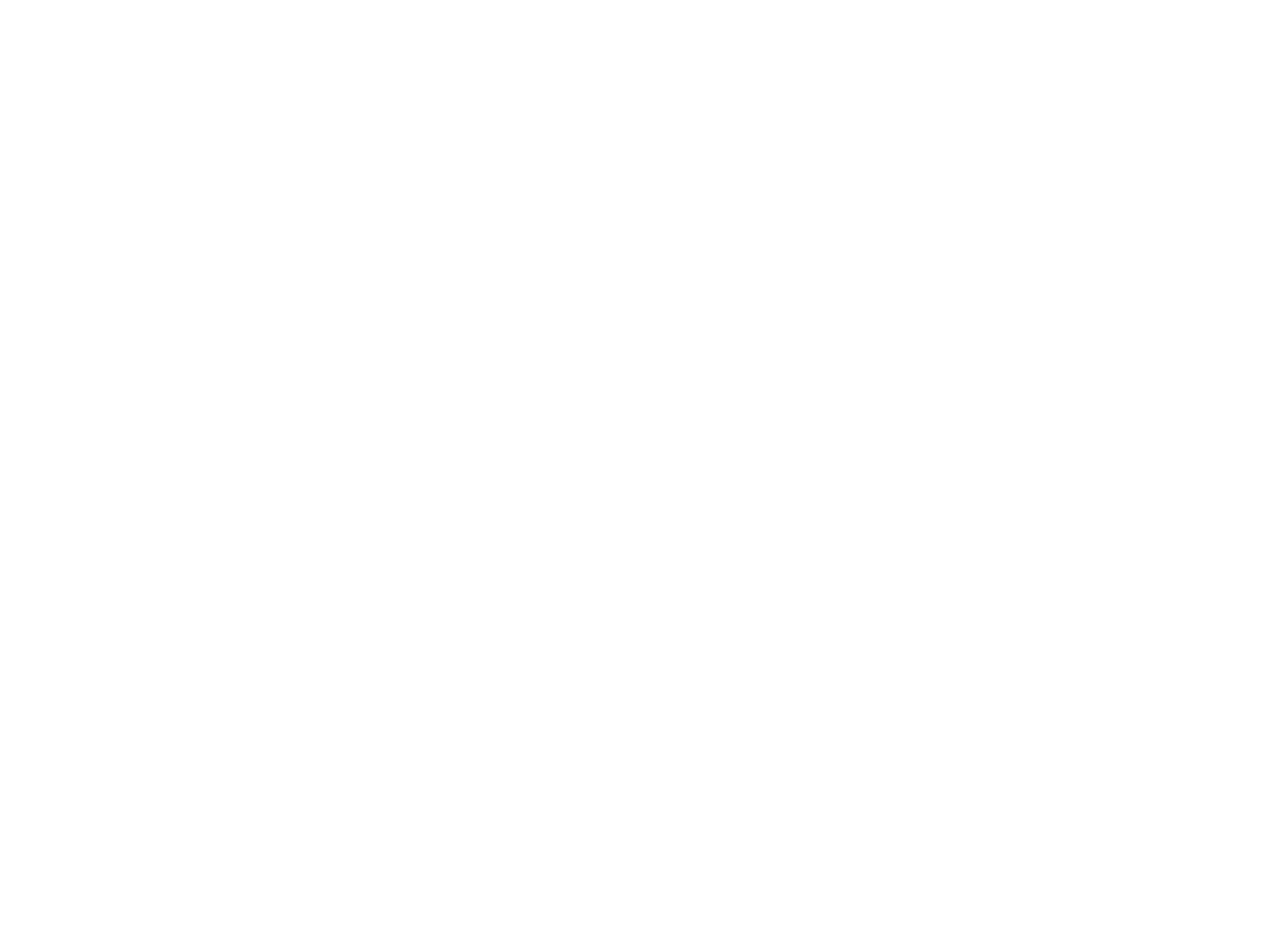
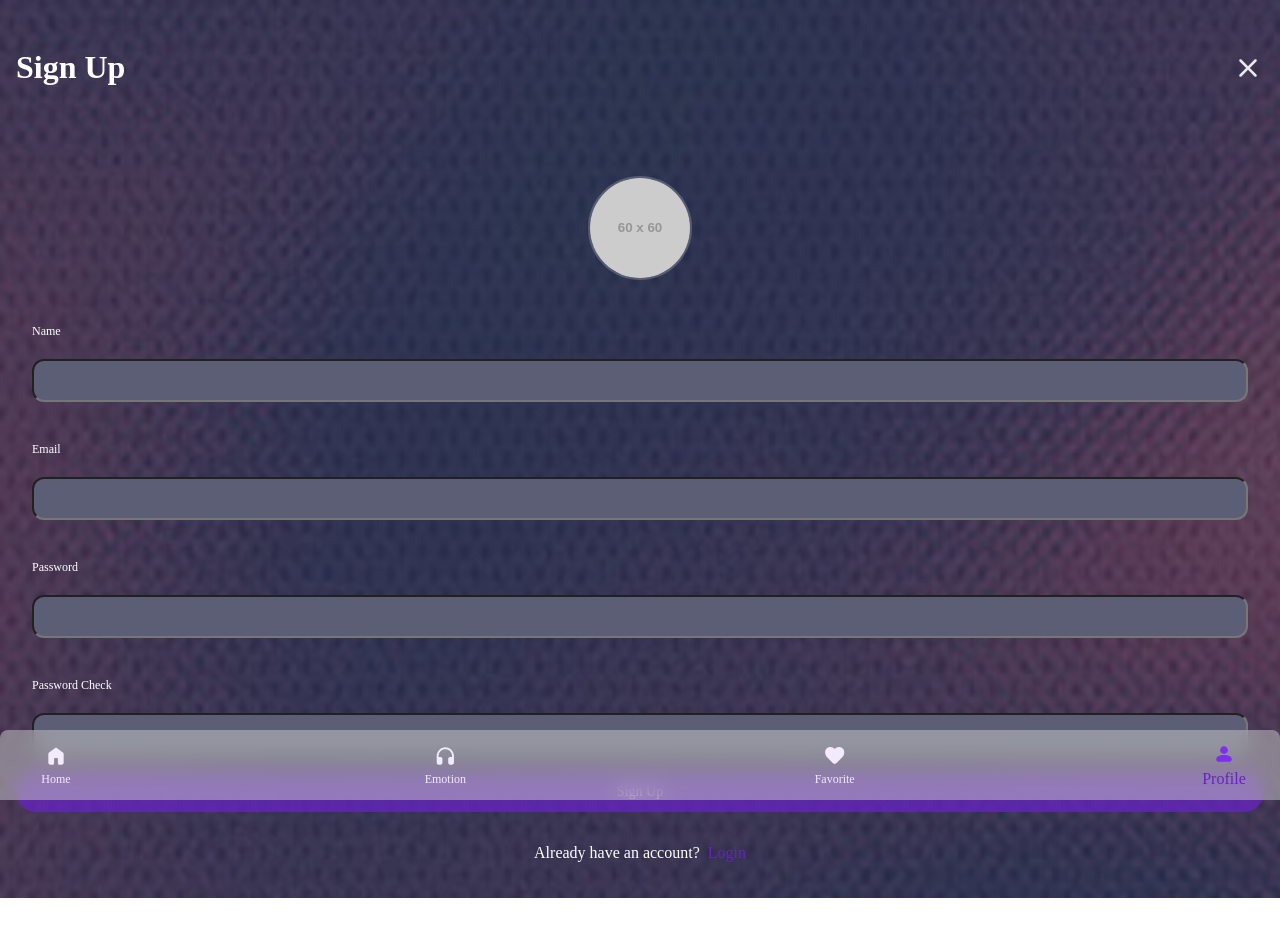
Before and after one commit to proteFU/front, a React (Vite) app: page /sign-up in a window 1280 px wide. Before the commit this address had no page. Shown: the top 936 px of the page. After the commit the page ends 896 px from the top, so only its background shows below. Built offline with nearby package versions, Linux system fonts and the light colour scheme.

Commit message:
feat: 로그인/회원가입 페이지 및 프로필 관련 컴포넌트 수정

```diff
--- a/src/App/Route.tsx
+++ b/src/App/Route.tsx
@@ -68,11 +68,11 @@
     },
     {
         path: "/login",
-        element: <Login />,
+        element: withGNB(Login),
     },
     {
-        path: "/signup",
-        element: <SignUp />,
+        path: "/sign-up",
+        element: withGNB(SignUp),
     },
     {
         path: "*",
--- a/src/Pages/Login.tsx
+++ b/src/Pages/Login.tsx
@@ -7,6 +7,7 @@
 import { InputContainer, InnerContainer, InputLabel, StyledInput } from "../Shared/UI/Input";
 import ButtonFunction from "../Shared/UI/Button";
 import axios from "axios";
+import Cancel from "../assets/취소.svg";
 
 const Background = styled.div`
     ${background}
@@ -52,17 +53,17 @@
                 localStorage.setItem('token', response.data.token);
                 navigate('/');
             } else {
-                alert('로그인에 실패했습니다.');
+                alert('Login failed.');
             }
         } catch (error) {
-            alert('로그인 중 오류가 발생했습니다.');
+            alert('Login failed.');
         }
     };
 
     return (
         <Background>
             <Container>
-                <HeadText text="로그인" />
+                <HeadText text="Login" img={Cancel}/>
                 <Form>
                 <InputContainer>
                     <InnerContainer>
@@ -80,11 +81,11 @@
                         />
                     </InnerContainer>
                 </InputContainer>
-                    <ButtonFunction text="로그인" onClick={handleSubmit} />
+                    <ButtonFunction text="Login" onClick={handleSubmit} />
                 </Form>
                 <SignUpLink>
-                    계정이 없으신가요?
-                    <a href="/signup">회원가입</a>
+                    No account?
+                    <a href="/sign-up">Sign Up</a>
                 </SignUpLink>
             </Container>
         </Background>
--- a/src/Pages/SignUp.tsx
+++ b/src/Pages/SignUp.tsx
@@ -1,5 +1,5 @@
 import styled from "@emotion/styled";
-import { useState } from "react";
+import { useState, useRef } from "react";
 import { useNavigate } from "react-router-dom";
 import { background } from "../Shared/UI/common";
 import Container from "../widgets/Profile/Container";
@@ -7,6 +7,8 @@
 import { InputContainer, InnerContainer, InputLabel, StyledInput } from "../Shared/UI/Input";
 import ButtonFunction from "../Shared/UI/Button";
 import axios from "axios";
+import Cancel from "../assets/취소.svg";
+
 const Background = styled.div`
     ${background}
 `;
@@ -17,6 +19,32 @@
     gap: 16px;
     margin-top: 44px;
     padding: 0 16px;
+`;
+
+const ImageUploadContainer = styled.div`
+    display: flex;
+    flex-direction: column;
+    align-items: center;
+    gap: 8px;
+    margin-bottom: 16px;
+`;
+
+const ProfileImage = styled.img`
+    width: 100px;
+    height: 100px;
+    border-radius: 50%;
+    object-fit: cover;
+    cursor: pointer;
+    border: 2px solid rgba(255, 255, 255, 0.2);
+    transition: all 0.3s ease-in-out;
+
+    &:hover {
+        border-color: #6425BE;
+    }
+`;
+
+const ImageInput = styled.input`
+    display: none;
 `;
 
 const LoginLink = styled.p`
@@ -40,12 +68,28 @@
     const [email, setEmail] = useState("");
     const [password, setPassword] = useState("");
     const [confirmPassword, setConfirmPassword] = useState("");
+    const [profileImage, setProfileImage] = useState<string>("https://placehold.co/60x60");
+    const fileInputRef = useRef<HTMLInputElement>(null);
     const navigate = useNavigate();
 
+    const handleImageClick = () => {
+        fileInputRef.current?.click();
+    };
+
+    const handleImageChange = (e: React.ChangeEvent<HTMLInputElement>) => {
+        const file = e.target.files?.[0];
+        if (file) {
+            const reader = new FileReader();
+            reader.onloadend = () => {
+                setProfileImage(reader.result as string);
+            };
+            reader.readAsDataURL(file);
+        }
+    };
+
     const handleSubmit = async () => {
-
         if (password !== confirmPassword) {
-            alert('비밀번호가 일치하지 않습니다.');
+            alert('Password does not match.');
             return;
         }
 
@@ -54,24 +98,38 @@
                 username,
                 email,
                 password,
+                profileImageUrl: profileImage
             });
 
             if (response.status === 200) {
-                alert('회원가입이 완료되었습니다.');
+                alert('Sign up completed.');
                 navigate('/login');
             } else {
-                alert('회원가입에 실패했습니다.');
+                alert('Sign up failed.');
             }
         } catch (error) {
-            alert('회원가입 중 오류가 발생했습니다.');
+            alert('Sign up failed.');
         }
     };
 
     return (
         <Background>
             <Container>
-                <HeadText text="회원가입" />
+                <HeadText text="Sign Up" img={Cancel}/>
                 <Form>
+                    <ImageUploadContainer>
+                        <ProfileImage
+                            src={profileImage}
+                            alt="프로필 이미지"
+                            onClick={handleImageClick}
+                        />
+                        <ImageInput
+                            type="file"
+                            ref={fileInputRef}
+                            onChange={handleImageChange}
+                            accept="image/*"
+                        />
+                    </ImageUploadContainer>
                     <InputContainer>
                         <InnerContainer>
                             <InputLabel>Name</InputLabel>
@@ -83,6 +141,7 @@
                         <InnerContainer>
                             <InputLabel>Email</InputLabel>
                             <StyledInput
+                                type="email"
                                 placeholder={email}
                                 onChange={(e) => setEmail(e.target.value)}
                             />
@@ -90,6 +149,7 @@
                         <InnerContainer>
                             <InputLabel>Password</InputLabel>
                             <StyledInput
+                                type="password"
                                 placeholder={password}
                                 onChange={(e) => setPassword(e.target.value)}
                             />
@@ -97,16 +157,17 @@
                         <InnerContainer>
                             <InputLabel>Password Check</InputLabel>
                             <StyledInput
+                                type="password"
                                 placeholder={confirmPassword}
                                 onChange={(e) => setConfirmPassword(e.target.value)}
                             />
                         </InnerContainer>
                     </InputContainer>
-                    <ButtonFunction text="회원가입" onClick={handleSubmit} />
+                    <ButtonFunction text="Sign Up" onClick={handleSubmit} />
                 </Form>
                 <LoginLink>
-                    이미 계정이 있으신가요?
-                    <a href="/login">로그인</a>
+                    Already have an account?
+                    <a href="/login">Login</a>
                 </LoginLink>
             </Container>
         </Background>
--- a/src/Shared/UI/GNB.tsx
+++ b/src/Shared/UI/GNB.tsx
@@ -43,6 +43,10 @@
     line-height: normal;
 `;
 
+const UsedText = styled.span`
+    color: #6425BE;
+`;
+
 const GNBImage = styled.img`
     width: 24px;
     height: 24px;
@@ -57,19 +61,19 @@
         <GNBContainer>
             <GNBButton>
                 <GNBImage src={isActive("/") ? UsedHome : Home} alt="home" onClick={() => navigate("/")}/>
-                <Text>Home</Text>
+                {isActive("/") ? <UsedText>Home</UsedText> : <Text>Home</Text>}
             </GNBButton>
             <GNBButton>
                 <GNBImage src={isActive("/choose-emotion") || isActive("/music-player") || isActive("/music-detail") ? UsedEmotion : Emotion} alt="emotion" onClick={() => navigate("/choose-emotion")}/>
-                <Text>Emotion</Text>
+                {isActive("/choose-emotion") || isActive("/music-player") || isActive("/music-detail") ? <UsedText>Emotion</UsedText> : <Text>Emotion</Text>}
             </GNBButton>
             <GNBButton>
                 <GNBImage src={isActive("/favorite") ? UsedFavorite : Favorite} alt="favorite" onClick={() => navigate("/favorite")}/>
-                <Text>Favorite</Text>
+                {isActive("/favorite") ? <UsedText>Favorite</UsedText> : <Text>Favorite</Text>}
             </GNBButton>
             <GNBButton>
-                <GNBImage src={isActive("/profile") ? UsedProfile : Profile} alt="profile" onClick={() => navigate("/profile")}/>
-                <Text>Profile</Text>
+                <GNBImage src={isActive("/profile") || isActive("/login") || isActive("/sign-up") ? UsedProfile : Profile} alt="profile" onClick={() => navigate("/profile")}/>
+                {isActive("/profile") || isActive("/login") || isActive("/sign-up") ? <UsedText>Profile</UsedText> : <Text>Profile</Text>}
             </GNBButton>
         </GNBContainer>
     )
--- a/src/widgets/Profile/EmotionHistory.tsx
+++ b/src/widgets/Profile/EmotionHistory.tsx
@@ -10,6 +10,8 @@
 } from 'chart.js';
 import { Radar } from 'react-chartjs-2';
 import { container, card } from "../../Shared/UI/common";
+import axios from "axios";
+import { useEffect, useState } from "react";
 
 ChartJS.register(
     RadialLinearScale,
@@ -38,6 +40,8 @@
 `;
 
 const EmotionHistory = () => {
+    const [chartData, setChartData] = useState<number[]>([]);
+
     const data = {
         labels: [
             'Happy',
@@ -51,9 +55,9 @@
         ],
         datasets: [
             {
-                data: [3, 0, 1, 2, 3, 4, 5, 6],
+                data: chartData,
                 fill: true,
-                backgroundColor: 'rgba(0, 0, 0, 0.2)',
+                backgroundColor: 'rgba(255, 255, 255, 0.2)',
                 borderColor: 'rgba(125, 46, 238, 1)',
                 pointBackgroundColor: 'rgba(124, 46, 238, 0.2)',
                 pointBorderColor: '#fff',
@@ -79,7 +83,7 @@
                 pointLabels: {
                     display: true,
                     font: {
-                        size: 10,
+                        size: 14,
                         family: 'Pretendard'
                     },
                     color: '#FFF',
@@ -94,6 +98,20 @@
         }
     };
 
+    const getEmotionHistory = async () => {
+        try {
+            const response = await axios.get('https://lazy-shaylah-guhyunwoo-777b581b.koyeb.app/emotions');
+            const emotionData = Object.values(response.data.emotionList) as number[];
+            setChartData(emotionData);
+        } catch (error) {
+            console.error('감정 데이터를 불러오는데 실패했습니다:', error);
+        }
+    }
+
+    useEffect(() => {
+        getEmotionHistory();
+    }, []);
+
     return (
         <Container>
             <ChartContainer>
--- a/src/widgets/Profile/HistoryCard.tsx
+++ b/src/widgets/Profile/HistoryCard.tsx
@@ -2,7 +2,8 @@
 import ShareIcon from '../../assets/공유.svg';
 import HamburgerIcon from '../../assets/햄버거.svg';
 import type { HistoryCardProps } from "../../types/Profile/HistoryCardProps";
-import { useState } from "react";
+import { useState, useEffect } from "react";
+import axios from "axios";
 
 const Container = styled.div`
     display: flex;
@@ -113,26 +114,40 @@
 
 const HistoryCard = ({ title, image, createdBy, onShare }: HistoryCardProps) => {
     const [isMenuOpen, setIsMenuOpen] = useState(false);
+    const [playlistData, setPlaylistData] = useState<any>(null);
+
+    const getPlaylistHistory = async () => {
+        try {
+            const response = await axios.get('https://lazy-shaylah-guhyunwoo-777b581b.koyeb.app/songs/likes');
+            setPlaylistData(response.data);
+        } catch (error) {
+            console.error("플레이리스트 히스토리 조회 실패", error);
+        }
+    };
+
+    useEffect(() => {
+        getPlaylistHistory();
+    }, []);
 
     const handleDelete = () => {
         // TODO: 삭제 API 연동
-        alert("삭제 기능 준비 중입니다.");
+        alert("delete function is under development.");
         setIsMenuOpen(false);
     };
 
     const handleEdit = () => {
         // TODO: 수정 페이지로 이동
-        alert("수정 기능 준비 중입니다.");
+        alert("edit function is under development.");
         setIsMenuOpen(false);
     };
 
     return (
         <Container>
             <HistoryContainer>
-                <ImageContainer src={image} />
+                <ImageContainer src={playlistData?.image || image} />
                 <TextContainer>
-                    <TitleText>{title}</TitleText>
-                    <SubText>{createdBy}</SubText>
+                    <TitleText>{playlistData?.title || title}</TitleText>
+                    <SubText>{playlistData?.createdBy || createdBy}</SubText>
                 </TextContainer>
             </HistoryContainer>
             <IconContainer>
```
